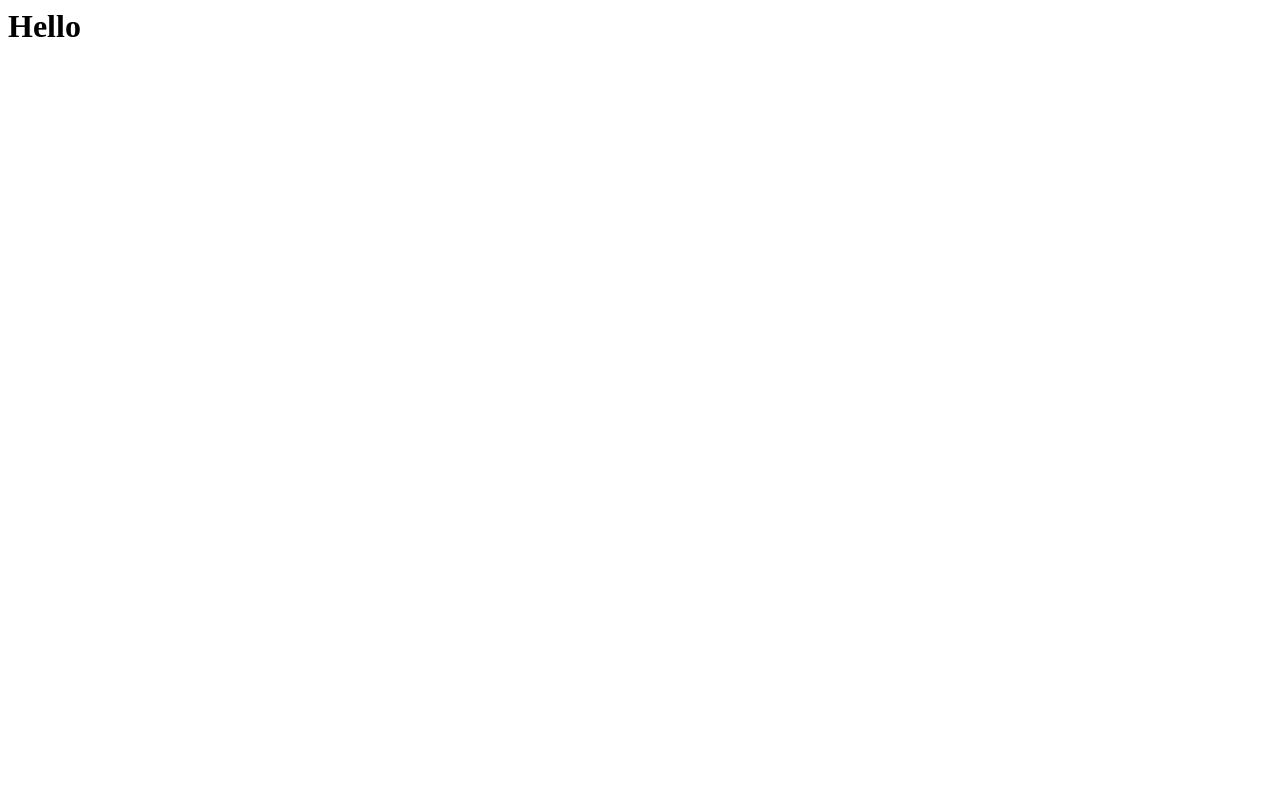
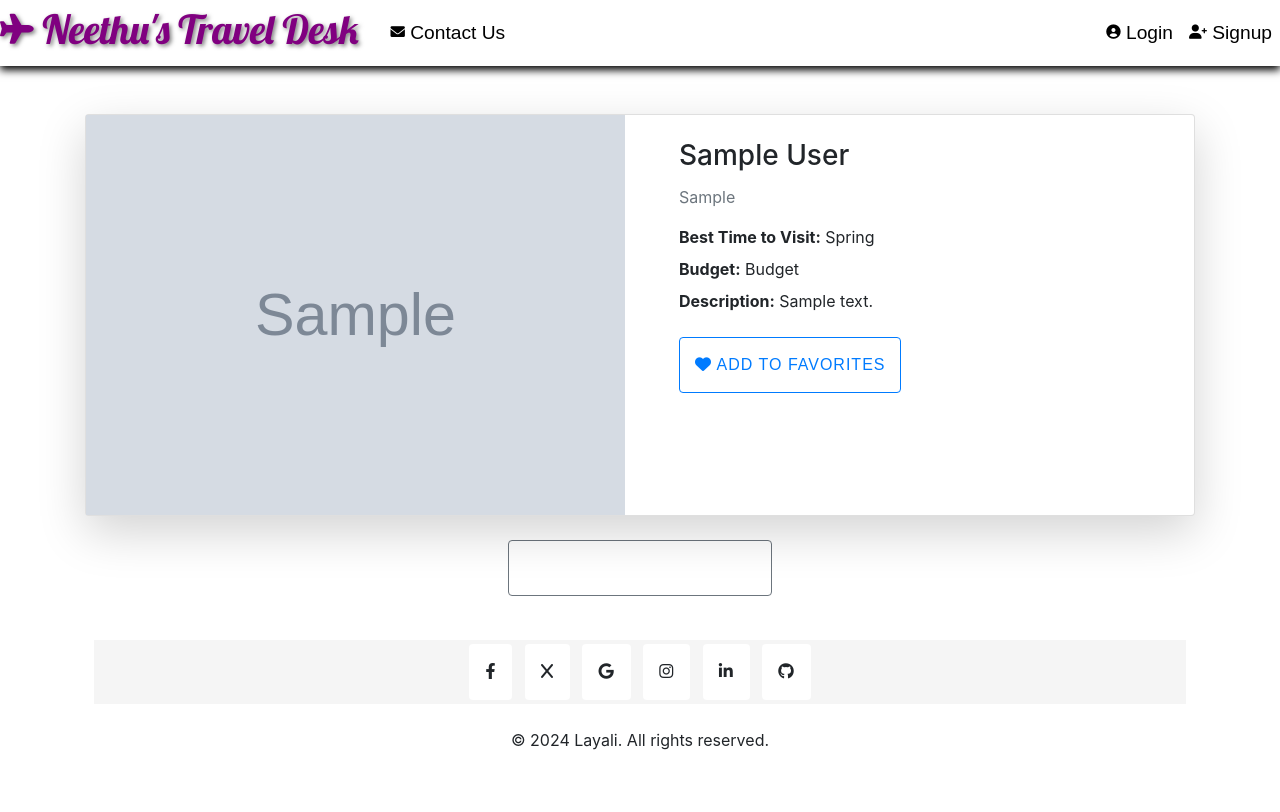
Before and after one commit to ci-sumi/neethus-travel-desk, a Django app: page /accounts/destination_detail/1/ in a window 1280 px wide. Before the commit the page is almost empty. Before the commit the page ends 37 px from the top, so only its background shows below. Run offline with Django 5.2, Linux system fonts and the light colour scheme; tables that the repository leaves empty hold one stand-in row (values such as "Sample post"); grey boxes marked "Sample" are stand-in pictures; some libraries are stand-ins or nearby versions.

Commit message:
Create destination detail template

```diff
--- a/core/accounts/templates/destination_detail.html
+++ b/core/accounts/templates/destination_detail.html
@@ -1 +1,58 @@
-<h1>Hello<h1>
+{% extends "index.html" %}
+
+{% block content %}
+<div class="container mt-5">
+    <div class="card shadow-lg">
+        <div class="row g-0">
+            <!-- Left Column: Destination Image -->
+            <div class="col-md-6">
+                {% if destination.image %}
+                <img src="{{ destination.image.url }}" alt="{{ destination.name }}" class="img-fluid rounded-start"
+                style="width: 100%; height: 400px; object-fit: cover;">
+                {% else %}
+                <img src="https://via.placeholder.com/600x400" alt="Placeholder Image" class="img-fluid rounded-start"
+                style="width: 100%; height: 400px; object-fit: cover;">
+                {% endif %}
+            </div>
+
+            <!-- Right Column: Destination Information -->
+            <div class="col-md-6">
+                <div class="card-body p-4">
+                    <h3 class="card-title">{{ destination.name }}</h3>
+
+                    <p class="text-muted mb-3">{{ destination.country }}</p>
+
+                    <p class="mb-2">
+                        <strong>Best Time to Visit:</strong>
+                        {{ destination.get_best_time_to_visit_display }}
+                    </p>
+
+                    <p class="mb-2">
+                        <strong>Budget:</strong>
+                        {{ destination.get_budget_type_display }}
+                    </p>
+
+                    <p class="mb-4">
+                        <strong>Description:</strong>
+                        {{ destination.description }}
+                    </p>
+
+                    <!-- Add favorite icon (if desired) -->
+                    <div class="d-flex justify-content-start">
+                        <button class="btn btn-outline-primary">
+                            <i class="fas fa-heart"></i> Add to Favorites
+                        </button>
+                    </div>
+                </div>
+            </div>
+        </div>
+    </div>
+
+    <!-- Back button -->
+    <div class="text-center mt-4">
+        <a href="{% url 'destination_list' %}" class="btn btn-secondary">
+            <i class="fas fa-arrow-left"></i> Back to Destinations
+        </a>
+    </div>
+</div>
+{% endblock %}
```
